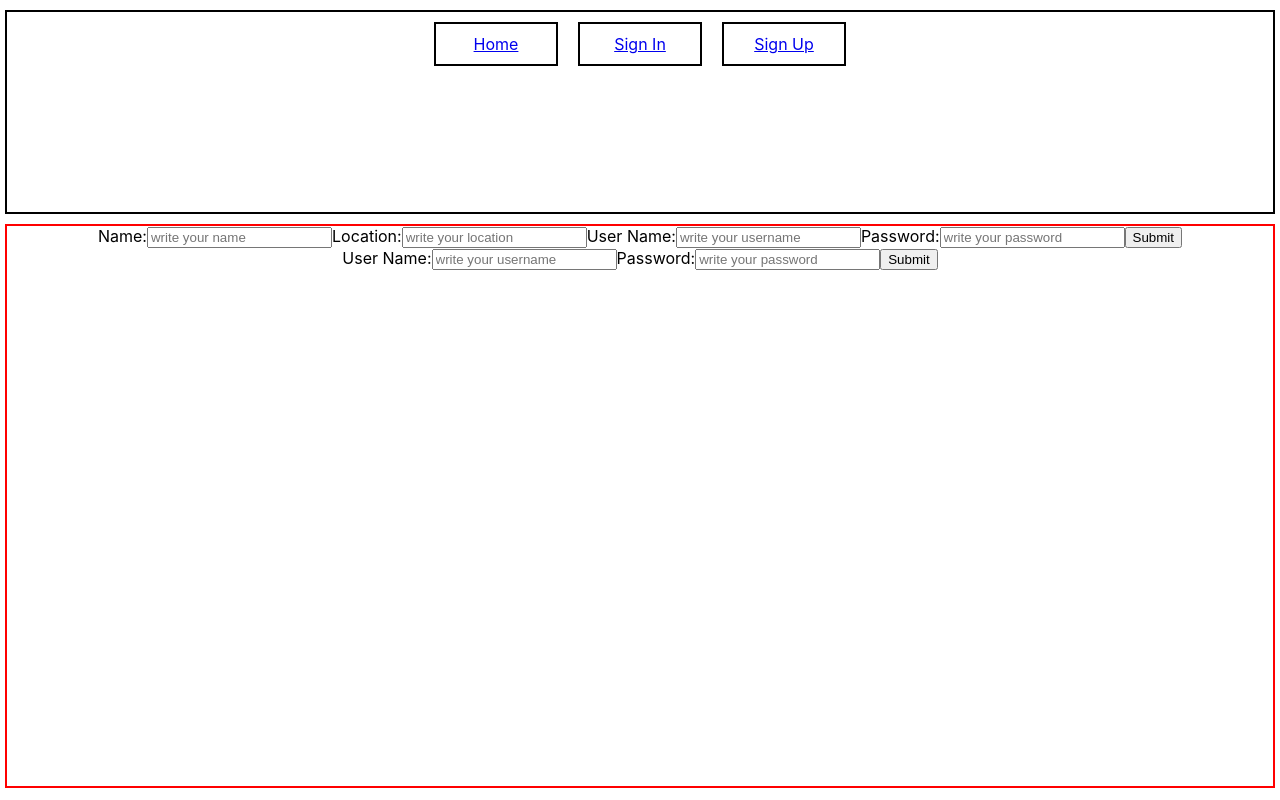
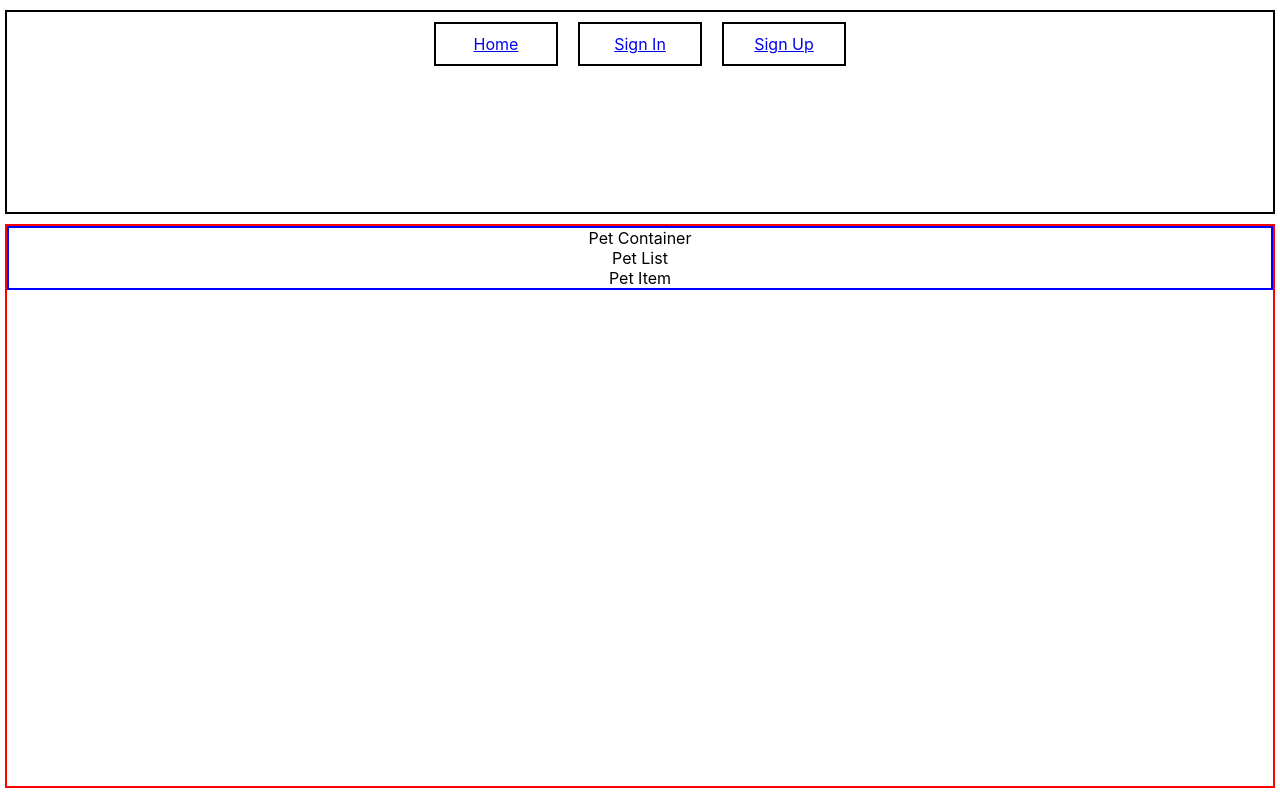
Before and after one commit to reneecruz/pet-adoption-app-frontend, a React (Create React App) app: page / in a window 1280 px wide. Built offline with nearby package versions, Linux system fonts and the light colour scheme.

Commit message:
Containers and components added

```diff
--- a/src/App.css
+++ b/src/App.css
@@ -40,3 +40,15 @@
   margin: 10px;
   padding:10px;
 }
+
+.user-container{
+  border: 2px solid green;
+}
+
+.pet-container{
+  border: 2px solid blue;
+}
+
+.adoption-container{
+  border: 2px solid purple;
+}
--- a/src/App.js
+++ b/src/App.js
@@ -2,7 +2,7 @@ import React from 'react';
 import logo from './logo.svg';
 import './App.css';
 import { Route, Switch, NavLink, Redirect } from 'react-router-dom';
-import Home from './components/Home';
+import HomeContainer from './containers/HomeContainer';
 import SignIn from './components/SignIn';
 import SignUp from './components/SignUp';
 
@@ -20,7 +20,7 @@ function App() {
       </header>
 
     <Switch>
-      <Route exact path={'/'} component={Home} />
+      <Route exact path={'/'} component={HomeContainer} />
       <Route path={'/signin'} component={SignIn} />
       <Route path={'/signup'} component={SignUp}/>
     </Switch>
--- a/src/components/LogIn.js
+++ b/src/components/LogIn.js
@@ -7,8 +7,9 @@ class LogIn extends React.Component {
         return(
             <div>
 
-            <SignUp />
-            <SignIn />
+               <SignUp />
+               <SignIn />
+
             </div>
 
         )
--- /dev/null
+++ b/src/components/PetItem.js
@@ -0,0 +1,14 @@
+import React, { Component } from 'react'
+
+class PetItem extends Component {
+ state = {}
+ render() {
+  return(
+   <div>
+       Pet Item
+   </div>
+    )
+   }
+ }
+
+export default PetItem
--- /dev/null
+++ b/src/components/PetList.js
@@ -0,0 +1,16 @@
+import React, { Component } from 'react'
+import PetItem from './PetItem'
+
+class PetList extends Component {
+ state = {}
+ render() {
+  return(
+   <div>
+       Pet List
+       <PetItem/>
+   </div>
+    )
+   }
+ }
+
+export default PetList
--- a/src/components/Home.js
+++ b/src/containers/HomeContainer.js
@@ -1,11 +1,14 @@
 import React from 'react';
-import LogIn from './LogIn'
+import LogIn from '../components/LogIn'
+import PetContainer from './PetContainer'
 
 class Home extends React.Component {
     render() {
         return(
             <div className="home">
-                <LogIn/>
+                {/* <LogIn/> */}
+                <PetContainer/>
+
             </div>
 
         )
--- /dev/null
+++ b/src/containers/PetContainer.js
@@ -0,0 +1,16 @@
+import React, { Component } from 'react'
+import PetList from '../components/PetList'
+
+class PetContainer extends Component {
+ state = {}
+ render() {
+  return(
+   <div className="pet-container">
+       Pet Container
+       <PetList/>
+   </div>
+    )
+   }
+ }
+
+export default PetContainer
```
Also changed, not shown: src/components/AdoptionItem.js (added, +16 -0 lines), src/components/AdoptionList.js (added, +16 -0 lines), src/components/UserProfile.js (added, +14 -0 lines), src/containers/AdoptionContainer.js (added, +16 -0 lines), src/containers/UserContainer.js (added, +19 -0 lines).
